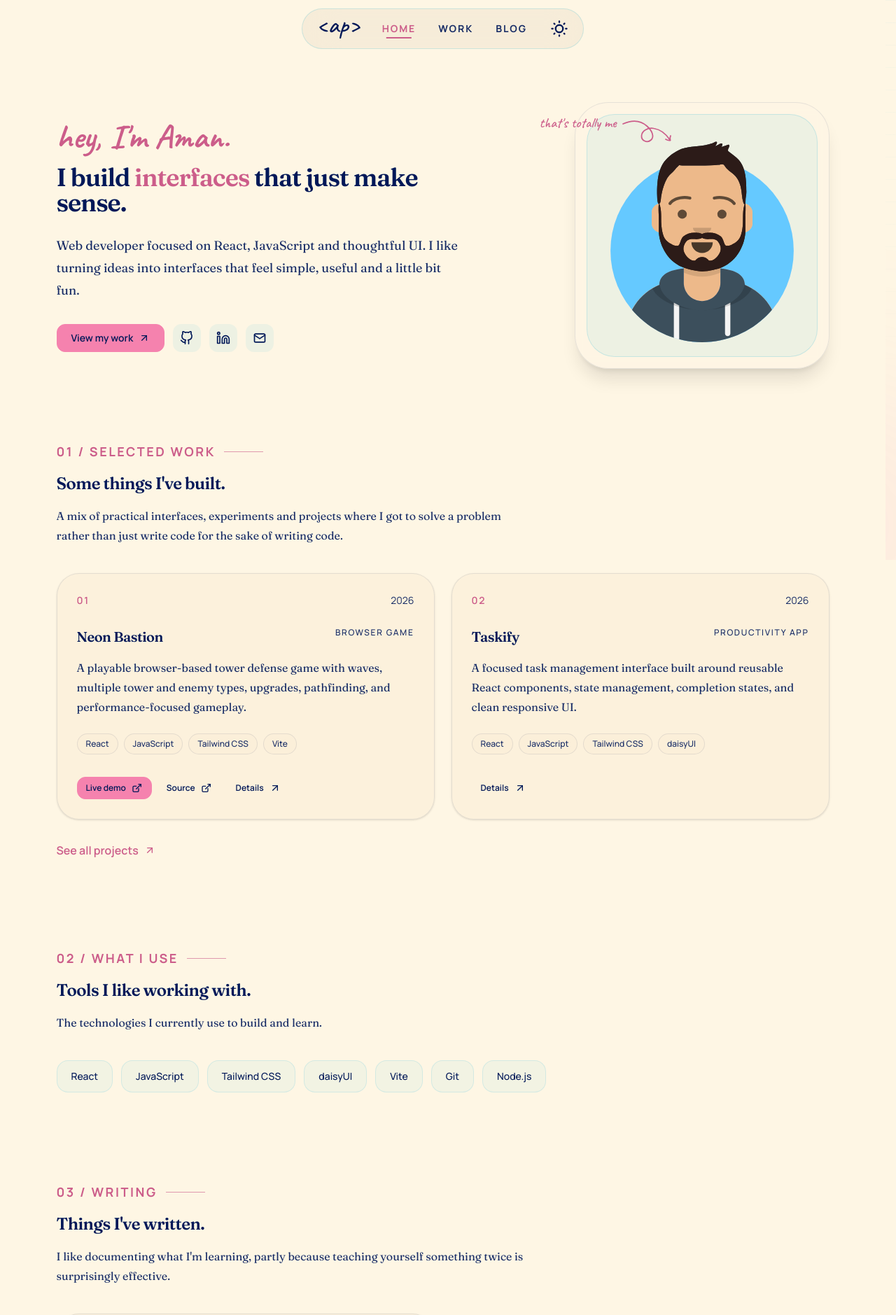
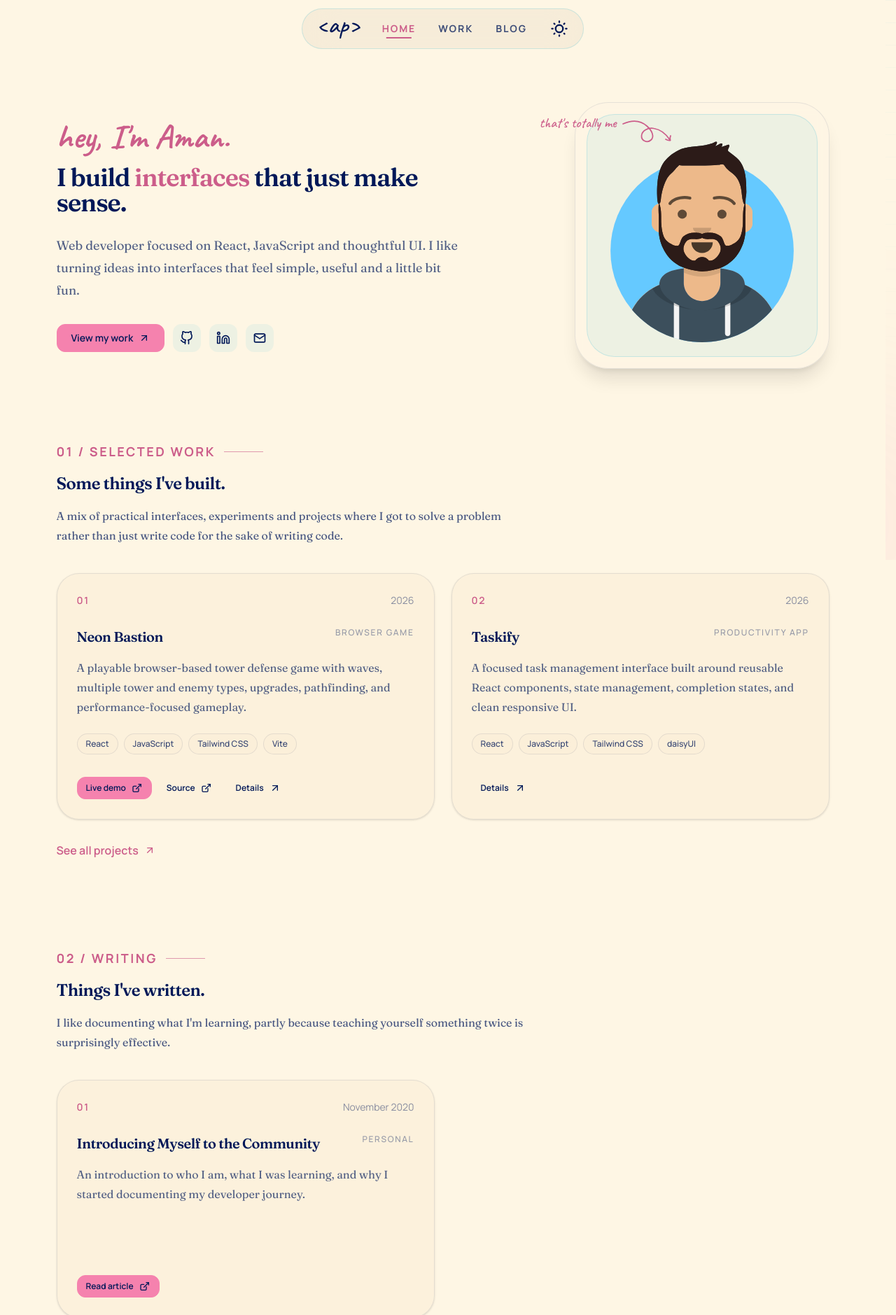
Before and after one commit to amanpandey04/my-portfolio, a React (Vite) app: page / in a window 1280 px wide. Shown: the top 1879 px of the page at 70% size. Built offline with nearby package versions, Linux system fonts and the light colour scheme.

Commit message:
remove stack section

```diff
--- a/index.html
+++ b/index.html
@@ -2,8 +2,15 @@
 <html lang="en">
   <head>
     <meta charset="UTF-8" />
-    <meta name="viewport" content="width=device-width, initial-scale=1.0" />
+    <meta name="viewport" content="width=device-width, initial-scale=1.0, viewport-fit=cover" />
     <meta name="description" content="Aman's portfolio, projects, experiments and writing." />
+    <link
+      rel="preload"
+      as="image"
+      href="/assets/avatar.svg"
+      type="image/svg+xml"
+      fetchpriority="high"
+    />
     <link rel="icon" type="image/x-icon" href="/assets/favicon.ico" />
     <title>Aman | Home</title>
     <script>
--- a/src/components/BlogCard.jsx
+++ b/src/components/BlogCard.jsx
@@ -33,7 +33,7 @@ export default function BlogCard({ blog, index }) {
           <a
             href={blog.url}
             target="_blank"
-            rel="noreferrer"
+            rel="noopener noreferrer"
             className="btn btn-primary btn-sm gap-2"
           >
             Read article
--- a/src/components/ProjectCard.jsx
+++ b/src/components/ProjectCard.jsx
@@ -25,7 +25,10 @@ export default function ProjectCard({ project, index }) {
               {project.title}
             </h3>
 
-            <ArrowUpRightIcon className="size-5 shrink-0 text-accent opacity-0 transition-all duration-200 group-hover/title:translate-x-0.5 group-hover/title:opacity-100" />
+            <ArrowUpRightIcon
+              className="size-5 shrink-0 text-accent opacity-0 transition-[translate,opacity] duration-200
+              group-hover/title:translate-x-0.5 group-hover/title:opacity-100 group-focus-visible/title:translate-x-0.5 group-focus-visible/title:opacity-100"
+            />
           </Link>
 
           <p className="hidden shrink-0 text-xs font-medium uppercase tracking-[0.14em] text-body/45 md:block">
@@ -54,7 +57,7 @@ export default function ProjectCard({ project, index }) {
           <a
             href={project.links.demo}
             target="_blank"
-            rel="noreferrer"
+            rel="noopener noreferrer"
             className="btn btn-primary btn-sm gap-2"
           >
             Live demo
@@ -66,7 +69,7 @@ export default function ProjectCard({ project, index }) {
           <a
             href={project.links.github}
             target="_blank"
-            rel="noreferrer"
+            rel="noopener noreferrer"
             className="btn btn-ghost btn-sm gap-2 text-heading"
           >
             Source
--- a/src/components/layout/Footer.jsx
+++ b/src/components/layout/Footer.jsx
@@ -28,7 +28,7 @@ export default function Footer() {
             <a
               href={site.socials[0].href}
               target="_blank"
-              rel="noreferrer"
+              rel="noopener noreferrer"
               className="btn btn-ghost btn-circle text-heading hover:bg-base-300"
               aria-label="GitHub"
             >
@@ -40,7 +40,7 @@ export default function Footer() {
             <a
               href={site.socials[1].href}
               target="_blank"
-              rel="noreferrer"
+              rel="noopener noreferrer"
               className="btn btn-ghost btn-circle text-heading hover:bg-base-300"
               aria-label="LinkedIn"
             >
--- a/src/components/layout/Navbar.jsx
+++ b/src/components/layout/Navbar.jsx
@@ -7,8 +7,7 @@ export default function Navbar() {
     `
     relative inline-block
     text-sm font-bold uppercase tracking-[0.12em]
-    transition-colors duration-200
-    sm:text-sm sm:tracking-[0.14em]
+    transition-colors duration-200 sm:tracking-[0.14em]
 
     after:absolute
     after:-bottom-1
@@ -16,7 +15,7 @@ export default function Navbar() {
     after:h-0.5
     after:-translate-x-1/2
     after:bg-accent
-    after:transition-all
+    after:transition-[width]
     after:duration-200
 
     hover:after:w-3/4
--- a/src/data/stack.js
+++ /dev/null
@@ -1 +0,0 @@
-export const stack = ["React", "JavaScript", "Tailwind CSS", "daisyUI", "Vite", "Git", "Node.js"];
--- a/src/hooks/useDocumentTitle.js
+++ b/src/hooks/useDocumentTitle.js
@@ -1,8 +1,8 @@
-import { useEffect } from "react";
+import { useLayoutEffect } from "react";
 import { site } from "../data/site";
 
 export function useDocumentTitle(title) {
-  useEffect(() => {
+  useLayoutEffect(() => {
     const nextTitle = `${site.name} | ${title}`;
 
     if (document.title !== nextTitle) {
--- a/src/index.css
+++ b/src/index.css
@@ -76,11 +76,15 @@
   --noise: 0;
 }
 
-@theme {
+@theme inline {
   --font-sans: "Manrope", sans-serif;
   --font-display: "Fraunces", serif;
   --font-body: "Fraunces", serif;
   --font-hand: "Caveat", cursive;
+
+  --color-heading: var(--portfolio-heading);
+  --color-body: var(--portfolio-para);
+  --color-page: var(--portfolio-bg);
 }
 
 :root {
@@ -141,18 +145,6 @@ button {
   outline-offset: 4px;
 }
 
-.text-heading {
-  color: var(--portfolio-heading);
-}
-
-.text-body {
-  color: var(--portfolio-para);
-}
-
-.bg-page {
-  background: var(--portfolio-bg);
-}
-
 .soft-grid {
   background-image:
     linear-gradient(
@@ -198,7 +190,7 @@ button {
   }
 
   30% {
-    transform: rotate(10deg);
+    transform: rotate(12deg);
   }
 
   60% {
--- a/src/pages/Home.jsx
+++ b/src/pages/Home.jsx
@@ -15,7 +15,6 @@ import SectionHeading from "../components/ui/SectionHeading";
 import { blogs } from "../data/blogs";
 import { projects } from "../data/projects";
 import { site } from "../data/site";
-import { stack } from "../data/stack";
 
 import { useDocumentTitle } from "../hooks/useDocumentTitle";
 
@@ -49,7 +48,7 @@ export default function Home() {
                 <a
                   href={site.socials[0].href}
                   target="_blank"
-                  rel="noreferrer"
+                  rel="noopener noreferrer"
                   className="btn btn-square border-0 bg-secondary/15 text-heading transition-colors hover:bg-secondary/30 hover:text-accent"
                   aria-label="GitHub"
                   title="GitHub"
@@ -62,7 +61,7 @@ export default function Home() {
                 <a
                   href={site.socials[1].href}
                   target="_blank"
-                  rel="noreferrer"
+                  rel="noopener noreferrer"
                   className="btn btn-square border-0 bg-secondary/15 text-heading transition-colors hover:bg-secondary/30 hover:text-accent"
                   aria-label="LinkedIn"
                   title="LinkedIn"
@@ -123,7 +122,11 @@ export default function Home() {
                   <img
                     src="/assets/avatar.svg"
                     alt="Illustration of Aman"
-                    className="w-64 max-w-full sm:w-72"
+                    width={264}
+                    height={280}
+                    loading="eager"
+                    fetchPriority="high"
+                    className="h-auto w-64 max-w-full sm:w-72"
                   />
                 </div>
               </div>
@@ -163,30 +166,7 @@ export default function Home() {
       <section className="mx-auto max-w-6xl px-4 py-12 sm:px-6 lg:py-16">
         <Reveal>
           <SectionHeading
-            number="02 / What I use"
-            title="Tools I like working with."
-            description="The technologies I currently use to build and learn."
-          />
-        </Reveal>
-
-        <Reveal className="mt-10">
-          <div className="flex flex-wrap gap-3">
-            {stack.map((technology) => (
-              <span
-                key={technology}
-                className="rounded-2xl border border-secondary/30 bg-secondary/10 px-5 py-3 text-sm font-medium text-heading"
-              >
-                {technology}
-              </span>
-            ))}
-          </div>
-        </Reveal>
-      </section>
-
-      <section className="mx-auto max-w-6xl px-4 py-12 sm:px-6 lg:py-16">
-        <Reveal>
-          <SectionHeading
-            number="03 / Writing"
+            number="02 / Writing"
             title="Things I've written."
             description="I like documenting what I'm learning, partly because teaching yourself something twice is surprisingly effective."
           />
@@ -213,7 +193,7 @@ export default function Home() {
 
       <section id="about" className="mx-auto max-w-6xl px-4 py-12 sm:px-6 lg:py-16">
         <Reveal>
-          <SectionHeading number="04 / About" title="A little more about me." />
+          <SectionHeading number="03 / About" title="A little more about me." />
         </Reveal>
 
         <div className="mt-10 grid gap-8 lg:grid-cols-[0.8fr_1.2fr]">
--- a/src/pages/NotFound.jsx
+++ b/src/pages/NotFound.jsx
@@ -8,9 +8,11 @@ export default function NotFound() {
       <Reveal>
         <p className="font-hand text-5xl text-accent">uh oh...</p>
 
-        <h1 className="mt-4 text-6xl font-semibold tracking-tight text-heading">404</h1>
+        <h1 className="mt-4 font-display text-6xl font-semibold tracking-tight text-heading">
+          404
+        </h1>
 
-        <p className="mx-auto mt-5 max-w-lg leading-7 text-body/70">
+        <p className="font-body mx-auto mt-5 max-w-lg leading-7 text-body/70">
           The page you're looking for wandered off somewhere.
         </p>
 
```
Also changed, not shown: src/pages/ProjectDetails.jsx (+8 -6 lines).
